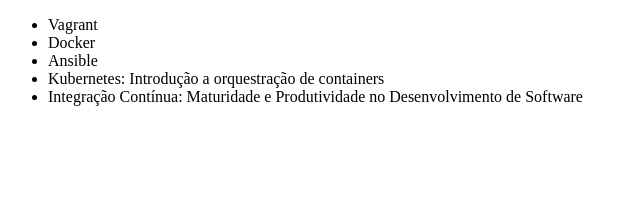
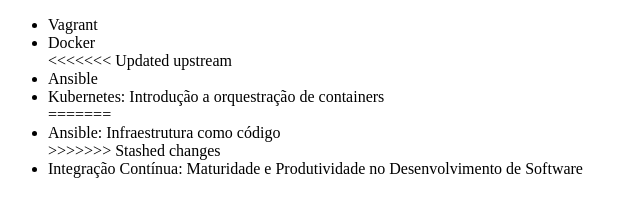
Before and after one commit to Mactropolis/treinamento-alura, a plain HTML site: page index.html in a window 1280 px wide. Shown: the whole page, without its empty margins (0-640 px from the left). Drawn offline with Linux system fonts and the light colour scheme.

Commit message:
Alterando o nome do curso de Ansible

```diff
--- a/index.html
+++ b/index.html
@@ -8,8 +8,12 @@
     <ul>
         <li>Vagrant</li>
         <li>Docker</li>
+<<<<<<< Updated upstream
         <li>Ansible</li>
         <li>Kubernetes: Introdução a orquestração de containers</li>
+=======
+        <li>Ansible: Infraestrutura como código</li>
+>>>>>>> Stashed changes
         <li>Integração Contínua: Maturidade e Produtividade no Desenvolvimento de Software</li>
     </ul>
 </body>
```
